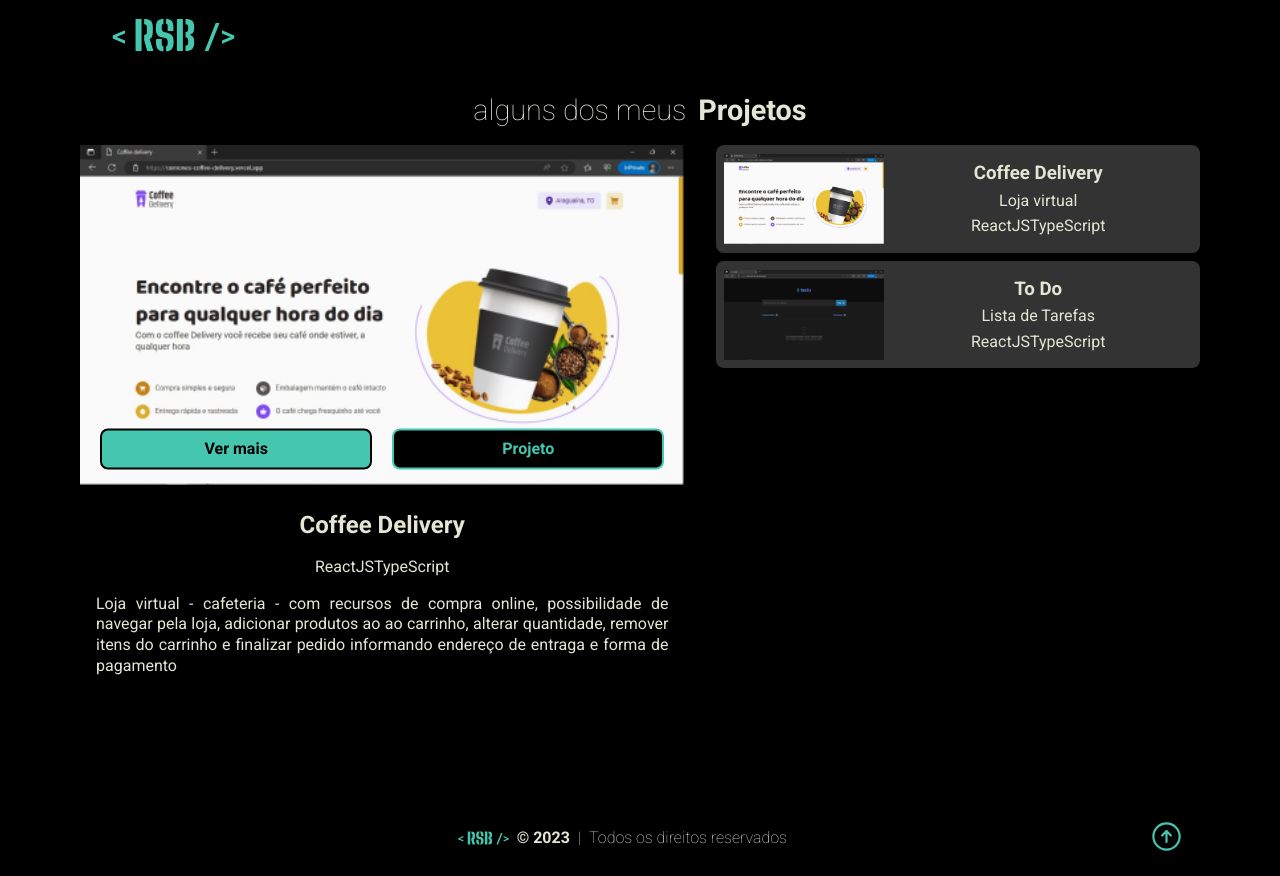
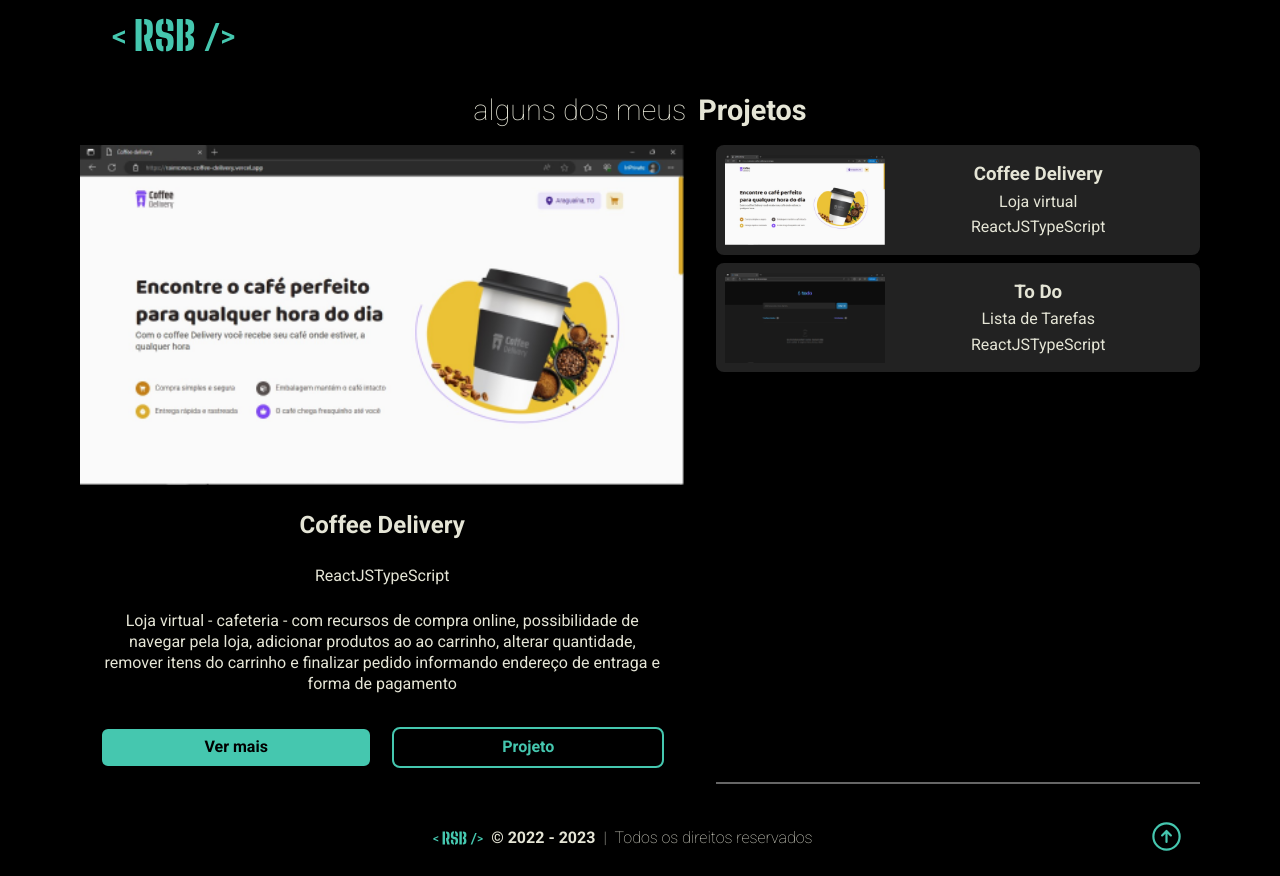
Before and after one commit to raimonesbarros/portfolio-II, a React (Vite) app: page /projects in a window 1280 px wide. Built offline with nearby package versions, Linux system fonts and the light colour scheme.

Commit message:
refactor: small style fix

```diff
--- a/src/pages/Blog/components/BlogPosts.styles.ts
+++ b/src/pages/Blog/components/BlogPosts.styles.ts
@@ -7,7 +7,7 @@ export const BlogPostsContainer = styled.div`
   padding: 2rem;
   border-radius: 10px;
   overflow: hidden;
-  background: ${(p) => p.theme.gray300};
+  background: ${(p) => p.theme.gray100};
 
   > div {
     display: flex;
@@ -24,7 +24,7 @@ export const BlogPostsContainer = styled.div`
     span {
       flex-shrink: 0;
       font-size: 0.875rem;
-      color: ${(p) => p.theme.gray600};
+      color: ${(p) => p.theme.gray800};
     }
   }
 
--- a/src/pages/Blog/components/BlogPosts.tsx
+++ b/src/pages/Blog/components/BlogPosts.tsx
@@ -6,12 +6,20 @@ import { formatDistanceToNow } from 'date-fns'
 import { ptBR } from 'date-fns/locale'
 
 interface BlogPostProps extends IssueType {
+  id: number | undefined
+  onPostViewer: (postNumber: number | undefined) => void
   createdAt?: string
 }
 
-export function BlogPosts({ title, createdAt, body }: BlogPostProps) {
+export function BlogPosts({
+  id,
+  title,
+  createdAt,
+  body,
+  onPostViewer,
+}: BlogPostProps) {
   return (
-    <BlogPostsContainer>
+    <BlogPostsContainer onClick={() => onPostViewer(id)}>
       <div>
         <h1>{title}</h1>
         <span>
--- a/src/pages/Blog/index.tsx
+++ b/src/pages/Blog/index.tsx
@@ -2,7 +2,7 @@ import { useEffect, useState } from 'react'
 import { BlogPosts } from './components/BlogPosts'
 import { BlogContainer, BlogInfo, FormContainer, PostContainer } from './styles'
 import { api } from '../../fetch/axios'
-import { Link } from 'react-router-dom'
+import { useNavigate } from 'react-router-dom'
 import { useForm } from 'react-hook-form'
 import { EmptyBlog } from './components/EmptyBlog'
 
@@ -30,6 +30,7 @@ interface IssueInfoType {
 
 export function Blog() {
   const [issues, setIssues] = useState<IssueInfoType>(Object)
+  const navigate = useNavigate()
   const {
     register,
     handleSubmit,
@@ -52,6 +53,10 @@ export function Blog() {
   function handleNewSearch(data: { search?: string }) {
     fetchIssues(data.search)
     reset()
+  }
+
+  function handlePostVostViewer(postNumber: number | undefined) {
+    navigate(`/blog/post/${postNumber}`)
   }
 
   useEffect(() => {
@@ -82,13 +87,14 @@ export function Blog() {
       <PostContainer>
         {issues.items && issues.items.length > 0 ? (
           issues.items.map((issue) => (
-            <Link key={issue.number} to={`/blog/post/${issue.number}`}>
-              <BlogPosts
-                title={issue.title}
-                createdAt={issue.created_at}
-                body={issue.body}
-              />
-            </Link>
+            <BlogPosts
+              key={issue.number}
+              id={issue.number}
+              title={issue.title}
+              createdAt={issue.created_at}
+              body={issue.body}
+              onPostViewer={handlePostVostViewer}
+            />
           ))
         ) : (
           <EmptyBlog />
--- a/src/pages/Blog/styles.ts
+++ b/src/pages/Blog/styles.ts
@@ -34,14 +34,22 @@ export const FormContainer = styled.form`
     padding: 0.6rem 1rem;
     margin-top: 0.75rem;
 
-    border: 1px solid ${(p) => p.theme.gray300};
+    border: 1px solid ${(p) => p.theme.gray800};
     border-radius: 6px;
 
     color: ${(p) => p.theme.text};
-    background: ${(p) => p.theme.gray300};
+    background: ${(p) => p.theme.gray100};
 
     &::placeholder {
       color: ${(p) => p.theme.gray600};
+    }
+
+    &:hover {
+      border: 1px solid ${(p) => p.theme.primary};
+    }
+    &:focus {
+      outline: 0;
+      box-shadow: 0 0 0 2px ${(p) => p.theme.primary};
     }
   }
 
@@ -57,7 +65,12 @@ export const PostContainer = styled.div`
   gap: 2rem;
   margin-top: 3rem;
 
-  a {
-    color: ${(p) => p.theme.text};
+  > div {
+    border: 1px solid transparent;
+    cursor: pointer;
+
+    &:hover {
+      border: 1px solid ${(p) => p.theme.primary};
+    }
   }
 `
--- a/src/pages/Home/components/About/index.tsx
+++ b/src/pages/Home/components/About/index.tsx
@@ -14,8 +14,9 @@ export function About() {
         <img src={me} alt="" />
         <AboutContent>
           <p>
-            Eu sou o <strong>Raimones</strong>, tenho <strong>27 anos</strong>{' '}
-            de idade. <strong>Profissional do comércio</strong> há 10 anos,
+            Eu sou o <strong>Raimones</strong>, tenho{' '}
+            <strong>{new Date().getFullYear() - 1995} anos</strong> de idade.{' '}
+            <strong>Profissional do comércio</strong> com 10 anos de atuação,
             entusiasta de tecnologia, em <strong>transição de carreira.</strong>
             <br />
             <br />
--- a/src/pages/Home/components/About/styles.ts
+++ b/src/pages/Home/components/About/styles.ts
@@ -45,6 +45,8 @@ export const AboutContent = styled.div`
 
   p {
     max-width: 500px;
+    padding-top: 2rem;
+
     font-size: 1.25rem;
     font-weight: 100;
     text-align: right;
--- a/src/pages/Projects/components/ProjectsList/Project.styles.ts
+++ b/src/pages/Projects/components/ProjectsList/Project.styles.ts
@@ -7,8 +7,15 @@ export const ProjectContainer = styled.div`
   display: flex;
   align-items: center;
 
-  background: ${(p) => p.theme.gray300};
+  background: ${(p) => p.theme.gray200};
   border-radius: 8px;
+  border: 1px solid transparent;
+
+  &:hover {
+    border: 1px solid ${(p) => p.theme.gray600};
+  }
+
+  cursor: pointer;
 
   img {
     width: 10rem;
--- a/src/pages/Projects/components/ProjectsList/styles.ts
+++ b/src/pages/Projects/components/ProjectsList/styles.ts
@@ -5,8 +5,8 @@ export const ProjectsListContainer = styled.div`
   flex-direction: column;
   gap: 0.5rem;
 
-  border-radius: 8px;
   overflow: auto;
+  border-bottom: 2px solid ${(p) => p.theme.gray600};
 
   @media screen and (width > 768px) {
     width: 80%;
--- a/src/pages/Projects/components/Viewer/index.tsx
+++ b/src/pages/Projects/components/Viewer/index.tsx
@@ -21,6 +21,12 @@ export function Viewer({
     <ViewerContainer>
       <ViewerContent>
         <img src={image} alt="" />
+        <h2>{title}</h2>
+        <div>
+          <span>{tags[0]}</span>
+          <span>{tags[1]}</span>
+        </div>
+        <p>{fullDescription}</p>
         <Buttons>
           <a href={deploy} target="_blank" rel="noreferrer">
             Ver mais
@@ -29,12 +35,6 @@ export function Viewer({
             Projeto
           </a>
         </Buttons>
-        <h2>{title}</h2>
-        <div>
-          <span>{tags[0]}</span>
-          <span>{tags[1]}</span>
-        </div>
-        <p>{fullDescription}</p>
       </ViewerContent>
     </ViewerContainer>
   )
--- a/src/pages/Projects/components/Viewer/styles.ts
+++ b/src/pages/Projects/components/Viewer/styles.ts
@@ -15,16 +15,21 @@ export const ViewerContent = styled.div`
 
   display: flex;
   flex-direction: column;
+  justify-content: space-between;
   align-items: center;
-  gap: 1rem;
 
   img {
     width: 100%;
   }
 
+  h2 {
+    padding: 0.5rem 0;
+  }
+
   p {
-    text-align: justify;
-    padding: 0 1rem;
+    text-align: center;
+    margin-top: 0.5rem;
+    padding: 0 1.5rem;
   }
 
   @media screen and (width <= 768px) {
@@ -35,8 +40,7 @@ export const ViewerContent = styled.div`
 `
 export const Buttons = styled.div`
   width: 100%;
-  transform: translatey(-60%);
-  margin-top: -3rem;
+  padding: 1rem 0;
 
   display: flex;
   justify-content: space-evenly;
--- a/src/styles/layout/components/Footer.tsx
+++ b/src/styles/layout/components/Footer.tsx
@@ -8,7 +8,7 @@ export function Footer() {
       <FooterContent>
         <p>
           <strong>
-            <img src={logo} alt="" /> &copy; 2023
+            <img src={logo} alt="" /> &copy; 2022 - {new Date().getFullYear()}
           </strong>{' '}
           | <span>Todos os direitos reservados</span>
         </p>
--- a/src/styles/themes/defaultTheme.ts
+++ b/src/styles/themes/defaultTheme.ts
@@ -3,6 +3,9 @@ export const defaultTheme = {
 
   text: '#E5E5D6',
   background: '#000000',
+  gray100: '#111111',
+  gray200: '#222222',
+  gray300: '#333333',
   gray600: '#666666',
-  gray300: '#333333',
+  gray800: '#888888',
 } as const
```
